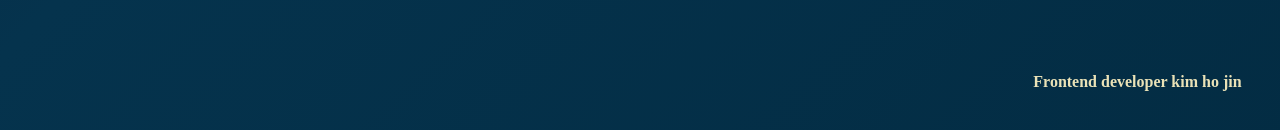
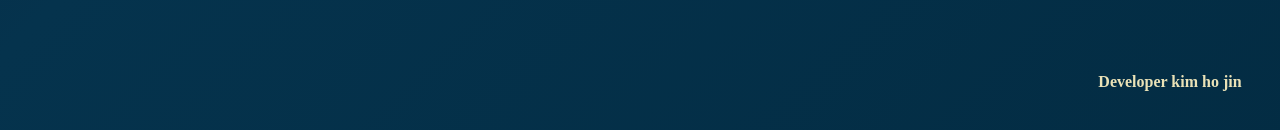
Before and after one commit to C54Kd/Zeno-Card, a React (Create React App) app: page / in a window 1280 px wide. Shown: the part 690-820 px from the top of the page. Built offline with nearby package versions, Linux system fonts and the light colour scheme.

Commit message:
fix name

```diff
--- a/src/pages/Landing.jsx
+++ b/src/pages/Landing.jsx
@@ -31,7 +31,7 @@ export default function Landing() {
           How to play
         </button>
       </div>
-      <div className="footer">Frontend developer kim ho jin</div>
+      <div className="footer">Developer kim ho jin</div>
     </>
   );
 }
```
